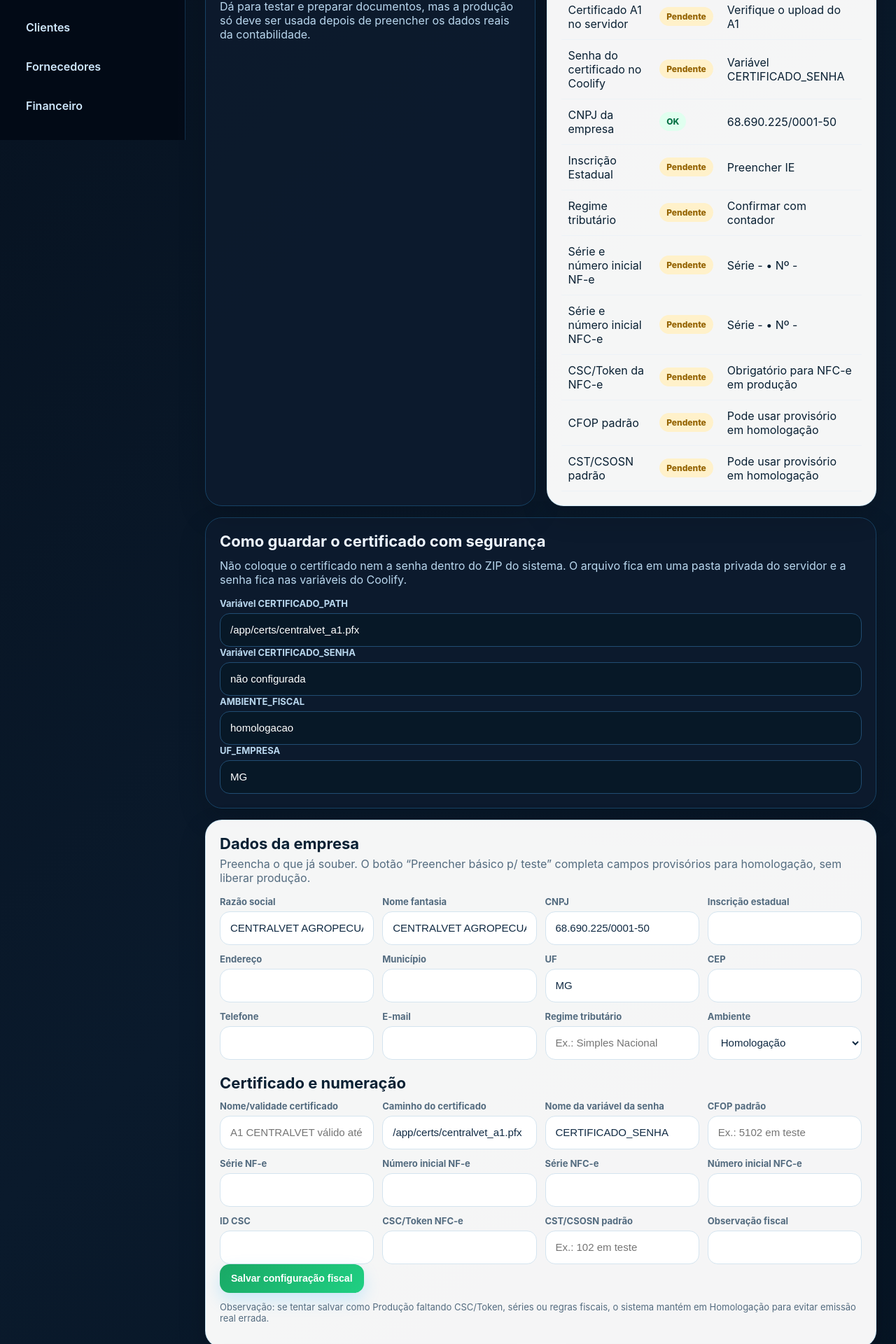
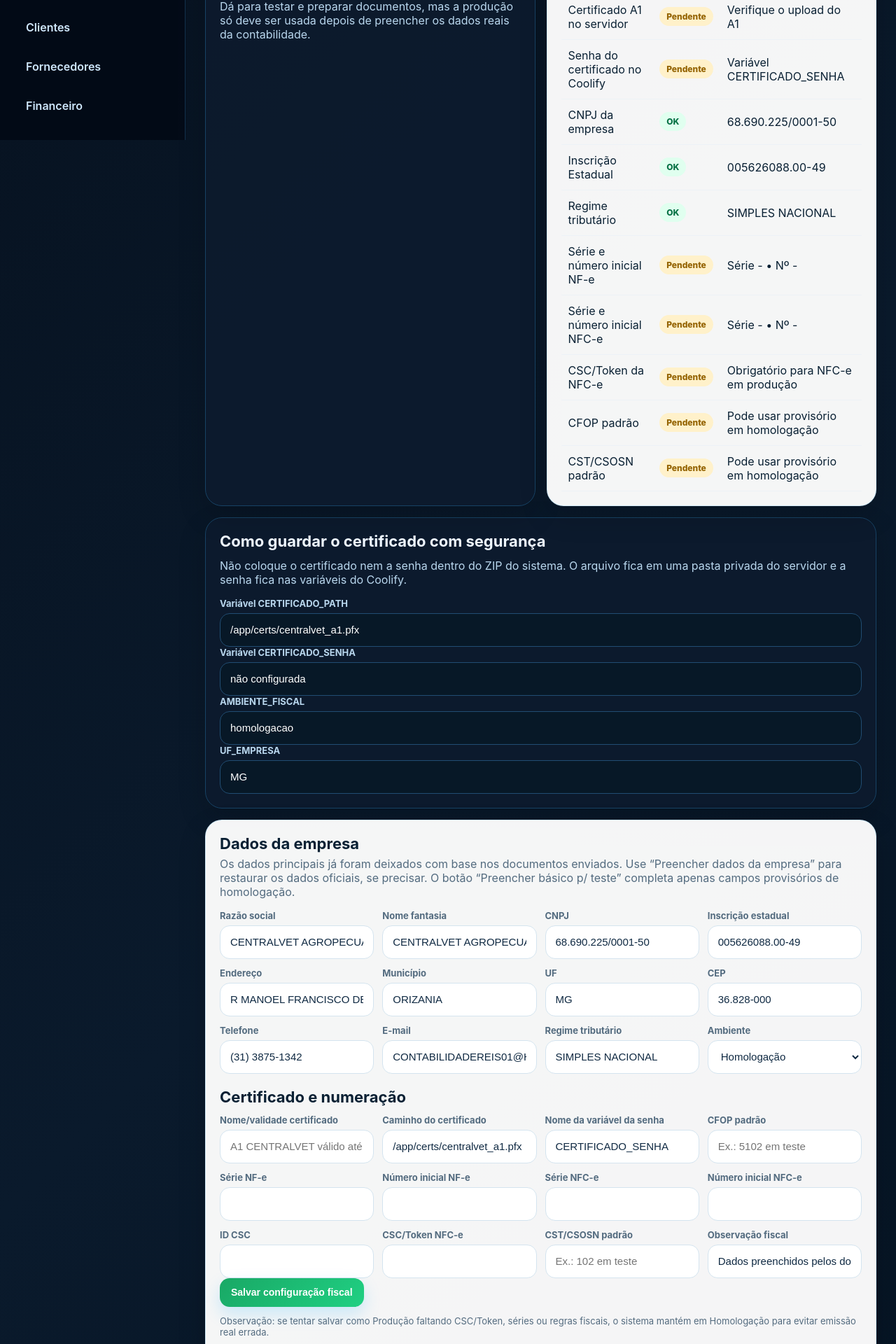
Before and after one commit to sketchJayJay/CentralVet, a Flask app: page /fiscal in a window 1280 px wide. Shown: the part 600-2520 px from the top of the page at 70% size. Run offline with Flask 3, Linux system fonts and the light colour scheme; the visitor is signed in with stand-in values (Sample User, id 1); data comes from the database, SQL or seed files in the repository; data that the repository does not hold is empty.

Commit message:
Add files via upload

```diff
--- a/app.py
+++ b/app.py
@@ -427,11 +427,11 @@ def init_db():
             created_at TEXT DEFAULT CURRENT_TIMESTAMP
         );
         """)
-        # default fiscal config
+        # default fiscal config based on CENTRALVET documents
         db.execute("""
             INSERT OR IGNORE INTO fiscal_config
-            (id, razao_social, nome_fantasia, cnpj, ambiente, uf, municipio, certificado_path, certificado_senha_env)
-            VALUES (1, 'CENTRALVET AGROPECUÁRIA LTDA', 'CENTRALVET AGROPECUÁRIA', '68.690.225/0001-50', 'Homologação', 'MG', '', '/app/certs/centralvet_a1.pfx', 'CERTIFICADO_SENHA')
+            (id, razao_social, nome_fantasia, cnpj, inscricao_estadual, endereco, municipio, uf, cep, telefone, email, regime, ambiente, certificado_path, certificado_senha_env, observacao)
+            VALUES (1, 'CENTRALVET AGROPECUARIA LTDA', 'CENTRALVET AGROPECUARIA', '68.690.225/0001-50', '005626088.00-49', 'R MANOEL FRANCISCO DE CASTRO, 21, B, CENTRO', 'ORIZANIA', 'MG', '36.828-000', '(31) 3875-1342', 'CONTABILIDADEREIS01@HOTMAIL.COM', 'SIMPLES NACIONAL', 'Homologação', '/app/certs/centralvet_a1.pfx', 'CERTIFICADO_SENHA', 'Dados preenchidos pelos documentos enviados: CNPJ, inscrição estadual e contrato social. CNAE principal: 4683-4/00. Conferir CSC/Token, séries, CFOP/CST/CSOSN e impostos com a contabilidade antes de produção.')
         """)
         for column, ddl in [
             ('ean', 'TEXT'), ('cest', 'TEXT'), ('ultima_chave_xml', 'TEXT'), ('fornecedor_id', 'INTEGER')
@@ -444,6 +444,23 @@ def init_db():
         ]:
             add_column(db, 'fiscal_config', column, ddl)
         db.execute("UPDATE fiscal_config SET certificado_path=COALESCE(NULLIF(certificado_path,''), '/app/certs/centralvet_a1.pfx'), certificado_senha_env=COALESCE(NULLIF(certificado_senha_env,''), 'CERTIFICADO_SENHA') WHERE id=1")
+        # Fill only empty company fields on existing deployments, preserving any manual changes already made in the system.
+        db.execute("""
+            UPDATE fiscal_config SET
+              razao_social=COALESCE(NULLIF(razao_social,''), 'CENTRALVET AGROPECUARIA LTDA'),
+              nome_fantasia=COALESCE(NULLIF(nome_fantasia,''), 'CENTRALVET AGROPECUARIA'),
+              cnpj=COALESCE(NULLIF(cnpj,''), '68.690.225/0001-50'),
+              inscricao_estadual=COALESCE(NULLIF(inscricao_estadual,''), '005626088.00-49'),
+              endereco=COALESCE(NULLIF(endereco,''), 'R MANOEL FRANCISCO DE CASTRO, 21, B, CENTRO'),
+              municipio=COALESCE(NULLIF(municipio,''), 'ORIZANIA'),
+              uf=COALESCE(NULLIF(uf,''), 'MG'),
+              cep=COALESCE(NULLIF(cep,''), '36.828-000'),
+              telefone=COALESCE(NULLIF(telefone,''), '(31) 3875-1342'),
+              email=COALESCE(NULLIF(email,''), 'CONTABILIDADEREIS01@HOTMAIL.COM'),
+              regime=COALESCE(NULLIF(regime,''), 'SIMPLES NACIONAL'),
+              observacao=COALESCE(NULLIF(observacao,''), 'Dados preenchidos pelos documentos enviados: CNPJ, inscrição estadual e contrato social. CNAE principal: 4683-4/00. Conferir CSC/Token, séries, CFOP/CST/CSOSN e impostos com a contabilidade antes de produção.')
+            WHERE id=1
+        """)
         db.commit()
 
 init_db()
@@ -958,6 +975,33 @@ def fiscal_preencher_padrao():
     flash("Preenchi o básico para homologação. Produção continua bloqueada até confirmar CSC/Token e regras fiscais reais.", "ok")
     return redirect(url_for("fiscal"))
 
+@app.route("/fiscal/preencher-documentos", methods=["POST"])
+@login_required
+def fiscal_preencher_documentos():
+    """Preenche dados cadastrais da empresa com base nos documentos oficiais enviados.
+    Mantém emissão em homologação e não mexe em CSC/Token, séries ou regras fiscais.
+    """
+    exec_sql("""
+        UPDATE fiscal_config SET
+            razao_social='CENTRALVET AGROPECUARIA LTDA',
+            nome_fantasia='CENTRALVET AGROPECUARIA',
+            cnpj='68.690.225/0001-50',
+            inscricao_estadual='005626088.00-49',
+            endereco='R MANOEL FRANCISCO DE CASTRO, 21, B, CENTRO',
+            municipio='ORIZANIA',
+            uf='MG',
+            cep='36.828-000',
+            telefone='(31) 3875-1342',
+            email='CONTABILIDADEREIS01@HOTMAIL.COM',
+            regime='SIMPLES NACIONAL',
+            ambiente='Homologação',
+            observacao='Dados preenchidos pelos documentos enviados: CNPJ, inscrição estadual e contrato social. CNAE principal: 4683-4/00. Conferir CSC/Token, séries, CFOP/CST/CSOSN e impostos com a contabilidade antes de produção.'
+        WHERE id=1
+    """)
+    backup_db("fiscal-dados-documentos")
+    flash("Dados cadastrais preenchidos pelos documentos enviados. Mantive em Homologação por segurança.", "ok")
+    return redirect(url_for("fiscal"))
+
 @app.route("/fiscal/certificado", methods=["GET", "POST"])
 @login_required
 def enviar_certificado():
--- a/templates/fiscal.html
+++ b/templates/fiscal.html
@@ -8,6 +8,9 @@
     <a class="btn" href="{{ url_for('nova_devolucao') }}">Nota de devolução</a>
     <a class="btn secondary" href="{{ url_for('devolucoes') }}">Ver devoluções</a>
     <a class="btn secondary" href="{{ url_for('enviar_certificado') }}">Enviar certificado A1</a>
+    <form method="post" action="{{ url_for('fiscal_preencher_documentos') }}" style="display:inline" onsubmit="return confirm('Preencher dados da empresa com base nos documentos enviados? Isso mantém o sistema em Homologação.')">
+      <button type="submit" class="secondary">Preencher dados da empresa</button>
+    </form>
     <form method="post" action="{{ url_for('fiscal_preencher_padrao') }}" style="display:inline" onsubmit="return confirm('Preencher campos provisórios para homologação? Produção continuará bloqueada até validar com a contabilidade.')">
       <button type="submit" class="warn">Preencher básico p/ teste</button>
     </form>
@@ -59,7 +62,7 @@
 
 <div class="card">
 <h2>Dados da empresa</h2>
-<p style="color:#536b7f;margin-top:-6px">Preencha o que já souber. O botão “Preencher básico p/ teste” completa campos provisórios para homologação, sem liberar produção.</p>
+<p style="color:#536b7f;margin-top:-6px">Os dados principais já foram deixados com base nos documentos enviados. Use “Preencher dados da empresa” para restaurar os dados oficiais, se precisar. O botão “Preencher básico p/ teste” completa apenas campos provisórios de homologação.</p>
 <form method="post">
   <div class="row">
     <div><label>Razão social</label><input name="razao_social" value="{{cfg.razao_social or ''}}"></div>
```
Also changed, not shown: README.md.
